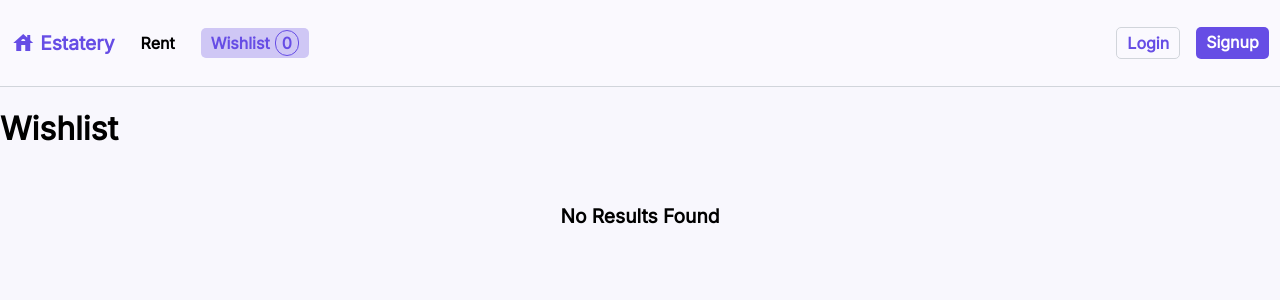
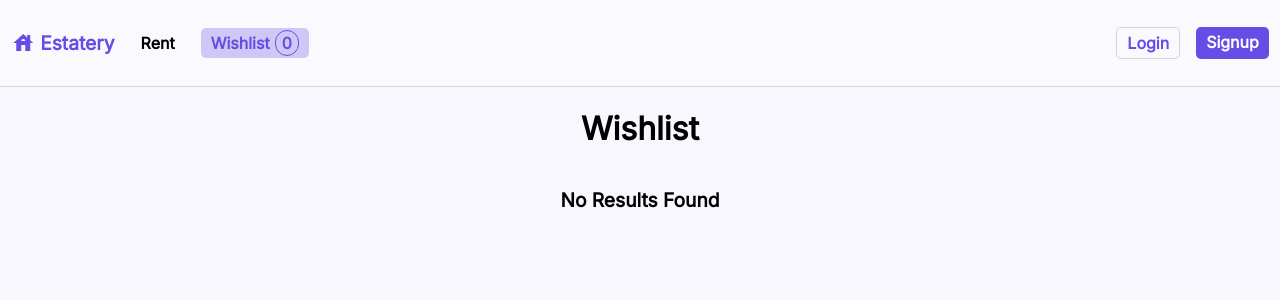
Before and after one commit to kedark152/estatery, a React (Create React App) app: page /wishlist in a window 1280 px wide. Shown: the top 300 px of the page. Built offline with nearby package versions, Linux system fonts and the light colour scheme.

Commit message:
Update Wishlist.jsx

```diff
--- a/src/pages/Wishlist.jsx
+++ b/src/pages/Wishlist.jsx
@@ -7,7 +7,7 @@ export const Wishlist = () => {
   return (
     <>
       <NavBar />
-      <div className="search-container">
+      <div className="text-center">
         <h1>Wishlist</h1>
       </div>
       <div className="wishlist-property-list">
```
